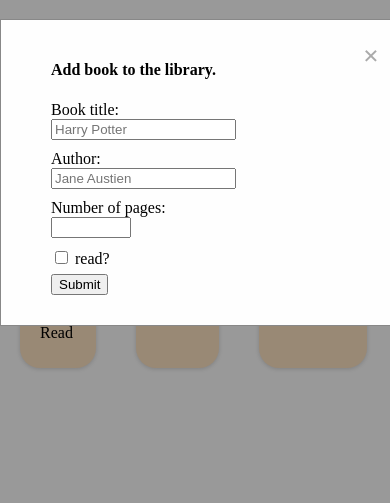
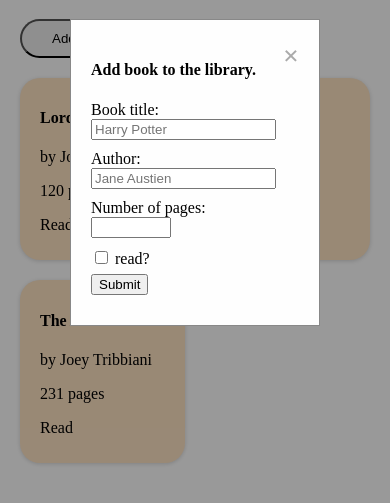
Before and after one commit to aidoskanapyanov/library-top, a website: page index.html in a window 390 px wide. Both pictures are taken after a click on the button "Add book". Shown: the part 81-584 px from the top of the page. Drawn offline with Linux system fonts and the light colour scheme.

Commit message:
style: improve responsiveness

```diff
--- a/style.css
+++ b/style.css
@@ -26,6 +26,13 @@ body {
     gap: 40px;
     grid-template-columns: repeat(4, 1fr);
     grid-auto-rows: 1fr;
+}
+
+@media only screen and (max-width: 900px) {
+    .books {
+        gap: 20px;
+        grid-template-columns: repeat(2, 1fr);
+    }
 }
 
 .book {
@@ -68,6 +75,13 @@ body {
     width: 400px;
 }
 
+@media only screen and (max-width: 900px) {
+    .modal-content {
+        width: 250px;
+        padding: 20px;
+    }
+}
+
 /* The Close Button */
 .close {
     color: #aaaaaa;
```
